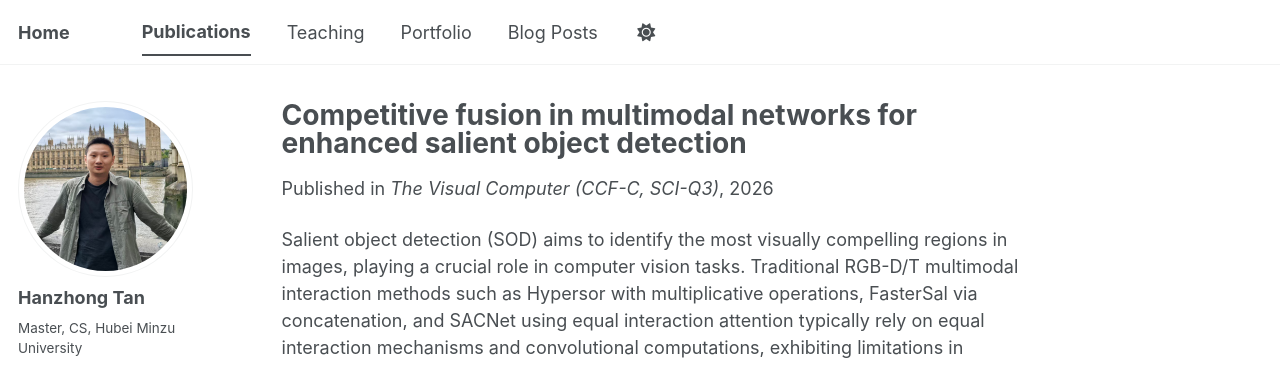
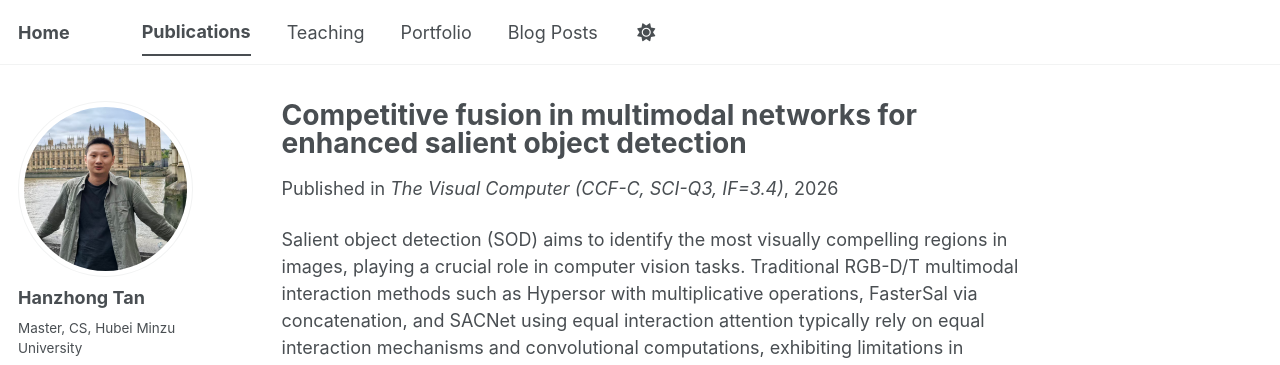
Before and after one commit to liangjiaxiaoqi/liangjiaxiaoqi.github.io, a Jekyll site: the page built from _publications/2026-07-09-Competitive fusion in multimodal networks for enhanced salient object detection.md, in a window 1280 px wide and 1172 px high. Shown: the top 365 px of the window. Built offline with Jekyll 4.4.1, drawn with Linux system fonts in a browser that asks for light colours; some web fonts are replaced; a script bundle is joined from its source files by our own code; library files that are not in the unit come from our copies.

Commit message:
Update 2026-07-09-Competitive fusion in multimodal networks for enhanced salient object detection.md

```diff
--- a/_publications/2026-07-09-Competitive fusion in multimodal networks for enhanced salient object detection.md
+++ b/_publications/2026-07-09-Competitive fusion in multimodal networks for enhanced salient object detection.md
@@ -5,7 +5,7 @@ category: manuscripts
 #permalink: /publication/2009-10-01-paper-title-number-1
 excerpt: 'Authors: **Hanzhong Tan**; Shuangbing Wen; Linfeng Zhang; Jun Li; Tao Hu'
 date: 2026-07-09
-venue: 'The Visual Computer (CCF-C, SCI-Q3)'
+venue: 'The Visual Computer (CCF-C, SCI-Q3, IF=3.4)'
 #slidesurl: 'https://academicpages.github.io/files/slides1.pdf'
 paperurl: 'https://liangjiaxiaoqi.github.io/files/2026-07-09-Competitive_fusion_in_multimodal_networks_for_enhanced_salient_object_detection.pdf'
 bibtexurl: 'https://liangjiaxiaoqi.github.io/files/2026-07-09-Competitive_fusion_in_multimodal_networks_for_enhanced_salient_object_detection-10.1007_s00371-026-04602-y-citation.ris'
```
